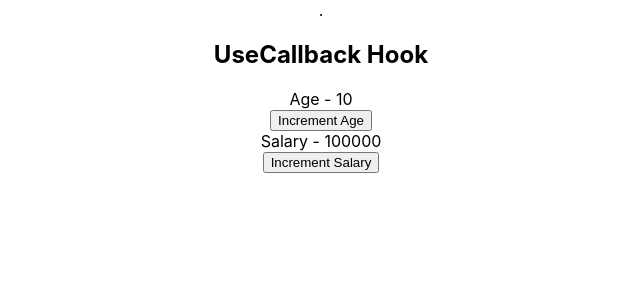
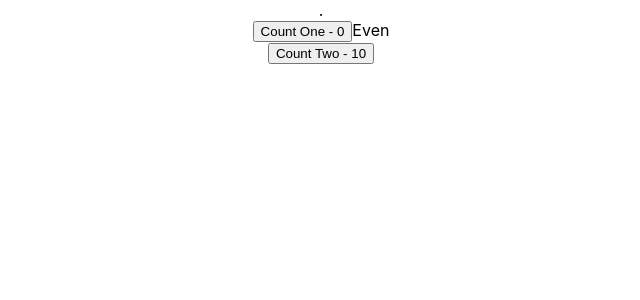
Before and after one commit to SpandanaReddy29/react-concepts, a React (Create React App) app: page / in a window 1280 px wide. Shown: the top 300 px of the page, without its empty margins (319-959 px from the left). Built offline with nearby package versions, Linux system fonts and the light colour scheme.

Commit message:
Added UdeMemo Hook

```diff
--- a/src/App.js
+++ b/src/App.js
@@ -19,6 +19,7 @@ import UseReducerUseContext from './components/hooks/useReducer/UseReducerUseCon
 import DataFetchOne from './components/hooks/useReducer/DataFetching/DataFetchOne';
 import DataFetchTwo from './components/hooks/useReducer/DataFetching/DataFetchTwo';
 import ParentComponent from './components/hooks/useCallback/ParentComponent';
+import Counter from './components/hooks/useMemo/Counter';
 
 
 function App() {
@@ -46,7 +47,8 @@ function App() {
       {/* <UseReducerUseContext /> */}
       {/* <DataFetchOne /> */}
       {/* <DataFetchTwo /> */}
-      <ParentComponent />
+      {/* <ParentComponent /> */}
+      <Counter />
     </div>
   );
 }
--- /dev/null
+++ b/src/components/hooks/useMemo/Counter.js
@@ -0,0 +1,41 @@
+import React, {useState, useMemo} from 'react'
+
+const Counter = () => {
+
+  const [counterOne, setCounterOne] = useState(0);
+  const [counterTwo, setCounterTwo] = useState(10);
+
+  const incrementOne = () => {
+    setCounterOne(counterOne + 1)
+  };
+
+  const incrementTwo = () => {
+    setCounterTwo(counterTwo + 10)
+  };
+
+  const isEven = useMemo(() => {
+    let i = 0;
+    while(i < 200000000) i++ //to make code execution slow
+    return counterOne % 2 === 0
+  }, [counterOne]);
+
+  // const isEven = () => {
+  //   let i = 0;
+  //   while(i < 200000000) i++ //to make code execution slow
+  //   return counterOne % 2 === 0
+  // };
+
+  return (
+    <div>
+      <div>
+        <button onClick={incrementOne}>Count One - {counterOne} </button>
+        <span>{isEven ? 'Even' : 'Odd'}</span>
+      </div>
+      <div>
+        <button onClick={incrementTwo}>Count Two - {counterTwo} </button>
+      </div>
+    </div>
+  )
+}
+
+export default Counter
```
